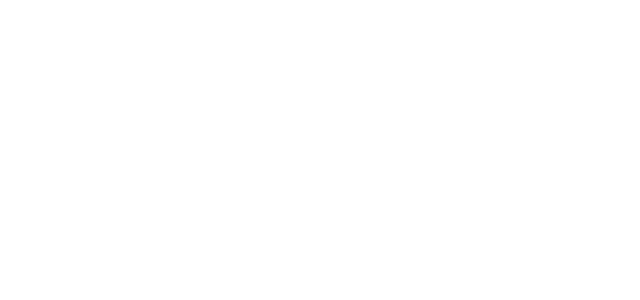
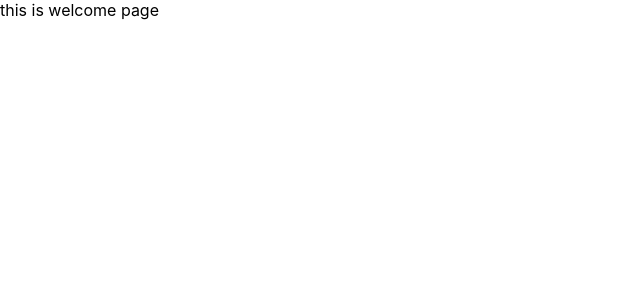
Before and after one commit to sudopark/Clean-Mooyaho-Web, a React (Create React App) app: page /welcome in a window 1280 px wide. Before the commit this address had no page. Shown: the top 300 px of the page, without its empty margins (0-640 px from the left). Built offline with nearby package versions, Linux system fonts and the light colour scheme.

Commit message:
il8next 설치

```diff
--- a/package.json
+++ b/package.json
@@ -6,8 +6,10 @@
     "@testing-library/jest-dom": "^5.16.4",
     "@testing-library/react": "^13.2.0",
     "@testing-library/user-event": "^13.5.0",
+    "i18next": "^21.8.3",
     "react": "^18.1.0",
     "react-dom": "^18.1.0",
+    "react-i18next": "^11.16.9",
     "react-router-dom": "^6.3.0",
     "react-scripts": "5.0.1",
     "web-vitals": "^2.1.4"
--- a/src/components/AppRouter.js
+++ b/src/components/AppRouter.js
@@ -13,8 +13,7 @@ class AppRouter extends React.Component {
                 <Router>
                     <div>
                         <Routes>
-                            <Route path="/welcome/ko" element={<Welcome lang="ko"/>}/>
-                            <Route path="/welcome/en" element={<Welcome lang="en"/>}/>
+                            <Route path="/welcome" element={<Welcome/>}/>
                             <Route path="/" element={<App/>}/>
                         </Routes>
                     </div>
--- a/src/components/welcomes/Welcome.js
+++ b/src/components/welcomes/Welcome.js
@@ -5,13 +5,9 @@ import React from "react";
 
 class Welcome extends React.Component {
 
-    constructor(props) {
-        super(props);
-    }
-
     render() {
         return (
-            <div>hello world: {this.props.lang}</div>
+            <di>this is welcome page</di>
         );
     }
 }
```
Also changed, not shown: 1 other file (tests, documents, lock files or other folders).
